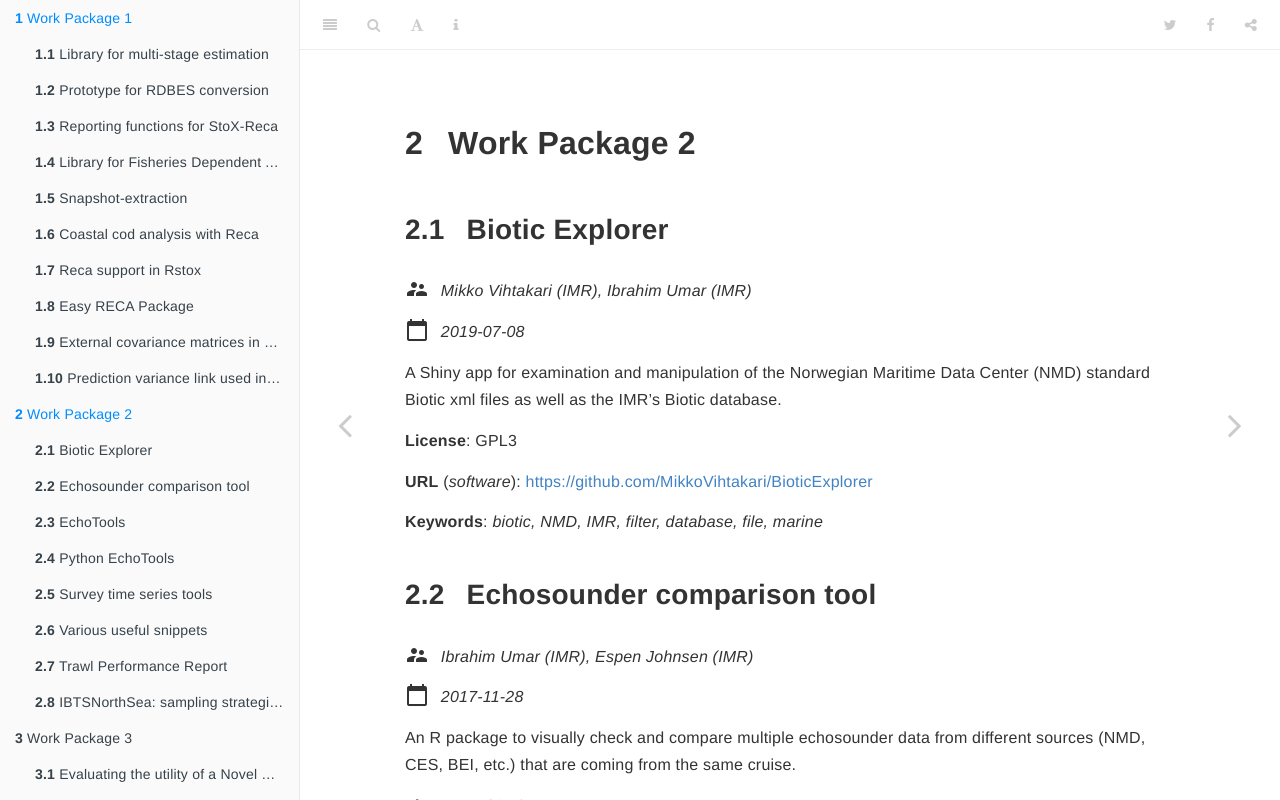
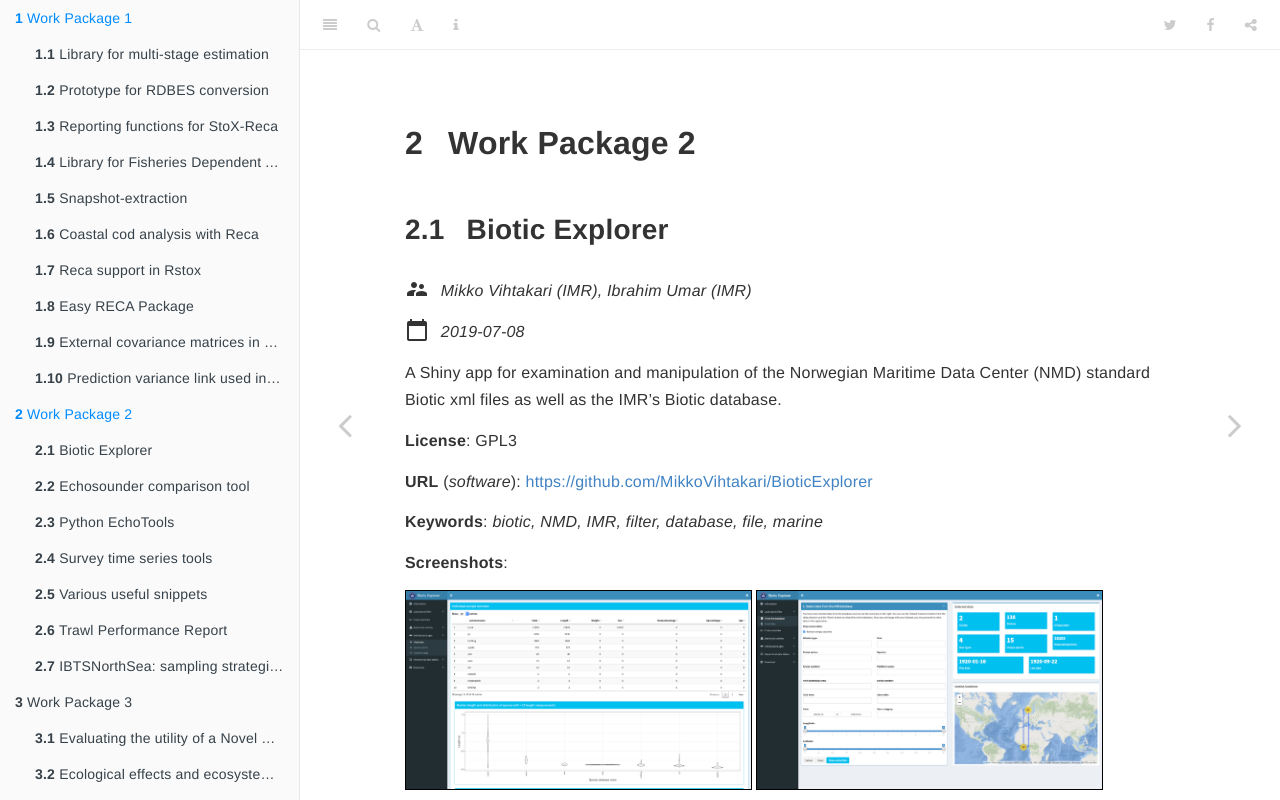
Before and after one commit to REDUS-IMR/codes, a plain HTML site: page work-package-2.html in a window 1280 px wide. Drawn offline with Linux system fonts and the light colour scheme.

Commit message:
Latest update

```diff
--- a/work-package-2.html
+++ b/work-package-2.html
@@ -104,12 +104,11 @@
 <ul>
 <li class="chapter" data-level="2.1" data-path="work-package-2.html"><a href="work-package-2.html#biotic-explorer"><i class="fa fa-check"></i><b>2.1</b> Biotic Explorer</a></li>
 <li class="chapter" data-level="2.2" data-path="work-package-2.html"><a href="work-package-2.html#echosounder-comparison-tool"><i class="fa fa-check"></i><b>2.2</b> Echosounder comparison tool</a></li>
-<li class="chapter" data-level="2.3" data-path="work-package-2.html"><a href="work-package-2.html#echotools"><i class="fa fa-check"></i><b>2.3</b> EchoTools</a></li>
-<li class="chapter" data-level="2.4" data-path="work-package-2.html"><a href="work-package-2.html#python-echotools"><i class="fa fa-check"></i><b>2.4</b> Python EchoTools</a></li>
-<li class="chapter" data-level="2.5" data-path="work-package-2.html"><a href="work-package-2.html#survey-time-series-tools"><i class="fa fa-check"></i><b>2.5</b> Survey time series tools</a></li>
-<li class="chapter" data-level="2.6" data-path="work-package-2.html"><a href="work-package-2.html#various-useful-snippets"><i class="fa fa-check"></i><b>2.6</b> Various useful snippets</a></li>
-<li class="chapter" data-level="2.7" data-path="work-package-2.html"><a href="work-package-2.html#trawl-performance-report"><i class="fa fa-check"></i><b>2.7</b> Trawl Performance Report</a></li>
-<li class="chapter" data-level="2.8" data-path="work-package-2.html"><a href="work-package-2.html#ibtsnorthsea-sampling-strategies-for-age-determination-of-cod-gadhus-morhua"><i class="fa fa-check"></i><b>2.8</b> IBTSNorthSea: sampling strategies for age determination of cod (Gadhus morhua)</a></li>
+<li class="chapter" data-level="2.3" data-path="work-package-2.html"><a href="work-package-2.html#python-echotools"><i class="fa fa-check"></i><b>2.3</b> Python EchoTools</a></li>
+<li class="chapter" data-level="2.4" data-path="work-package-2.html"><a href="work-package-2.html#survey-time-series-tools"><i class="fa fa-check"></i><b>2.4</b> Survey time series tools</a></li>
+<li class="chapter" data-level="2.5" data-path="work-package-2.html"><a href="work-package-2.html#various-useful-snippets"><i class="fa fa-check"></i><b>2.5</b> Various useful snippets</a></li>
+<li class="chapter" data-level="2.6" data-path="work-package-2.html"><a href="work-package-2.html#trawl-performance-report"><i class="fa fa-check"></i><b>2.6</b> Trawl Performance Report</a></li>
+<li class="chapter" data-level="2.7" data-path="work-package-2.html"><a href="work-package-2.html#ibtsnorthsea-sampling-strategies-for-age-determination-of-cod-gadhus-morhua"><i class="fa fa-check"></i><b>2.7</b> IBTSNorthSea: sampling strategies for age determination of cod (Gadhus morhua)</a></li>
 </ul></li>
 <li class="chapter" data-level="3" data-path="work-package-3.html"><a href="work-package-3.html"><i class="fa fa-check"></i><b>3</b> Work Package 3</a>
 <ul>
@@ -157,6 +156,9 @@
 <p><strong>License</strong>: GPL3</p>
 <p><strong>URL</strong> (<em>software</em>): <a href="https://github.com/MikkoVihtakari/BioticExplorer" class="uri">https://github.com/MikkoVihtakari/BioticExplorer</a></p>
 <p><strong>Keywords</strong>: <em>biotic, NMD, IMR, filter, database, file, marine</em></p>
+<p><strong>Screenshots</strong>:</p>
+<p><img src="images/ibrahim-BioticExplorer1.png" class="screenshot" style="width:45.0%" alt="Screenshot1" />
+<img src="images/ibrahim-BioticExplorer2.png" class="screenshot" style="width:45.0%" alt="Screenshot2" /></p>
 </div>
 <div id="echosounder-comparison-tool" class="section level2" number="2.2">
 <h2><span class="header-section-number">2.2</span> Echosounder comparison tool</h2>
@@ -172,17 +174,8 @@
 <p class="caption">Screenshot1</p>
 </div>
 </div>
-<div id="echotools" class="section level2" number="2.3">
-<h2><span class="header-section-number">2.3</span> EchoTools</h2>
-<p><span class="material-icons">supervisor_account</span> <em>Ibrahim Umar (IMR), Nils Olav Handegard (IMR), Sindre Vatnehol (IMR)</em></p>
-<p><span class="material-icons">calendar_today</span> <em>2018-10-24</em></p>
-<p>Collection of Python scripts to automatically discovers all IMR echosounder reseources and automatically convert their LSSS DB or RAW formats data into LUF20 files.</p>
-<p><strong>License</strong>: LGPL3</p>
-<p><strong>URL</strong> (<em>software</em>): <a href="https://github.com/REDUS-IMR/EchoTools" class="uri">https://github.com/REDUS-IMR/EchoTools</a></p>
-<p><strong>Keywords</strong>: <em>IMR, REDUS, echosounder, python, acoustic, LSSS, database, raw, work, convert, discover</em></p>
-</div>
-<div id="python-echotools" class="section level2" number="2.4">
-<h2><span class="header-section-number">2.4</span> Python EchoTools</h2>
+<div id="python-echotools" class="section level2" number="2.3">
+<h2><span class="header-section-number">2.3</span> Python EchoTools</h2>
 <p><span class="material-icons">supervisor_account</span> <em>Ibrahim Umar (IMR), Sindre Vatnehol (IMR), Nils Olav Handegard (IMR)</em></p>
 <p><span class="material-icons">calendar_today</span> <em>2018-10-24</em></p>
 <p>A collection of Python scripts that can help in organizing all of the IMR’s acoustic raw data and LSSS databases. This tools also supports an automatic batch processing of the raw data to produce LUF20 reports by utilizing LSSS application.</p>
@@ -190,8 +183,8 @@
 <p><strong>URL</strong> (<em>software</em>): <a href="https://github.com/REDUS-IMR/EchoTools" class="uri">https://github.com/REDUS-IMR/EchoTools</a></p>
 <p><strong>Keywords</strong>: <em>acoustic, echosounder, python, IMR, REDUS, convert, organize, LUF20, SIMRAD, LSSS</em></p>
 </div>
-<div id="survey-time-series-tools" class="section level2" number="2.5">
-<h2><span class="header-section-number">2.5</span> Survey time series tools</h2>
+<div id="survey-time-series-tools" class="section level2" number="2.4">
+<h2><span class="header-section-number">2.4</span> Survey time series tools</h2>
 <p><span class="material-icons">supervisor_account</span> <em>Ibrahim Umar (IMR)</em></p>
 <p><span class="material-icons">calendar_today</span> <em>2019-11-22</em></p>
 <p>An R package containing survey time series tools. One tool in the package enables users to download a complete StoX’s survey time series project (StoX project file + biotic data + acoustic data). A drop-in replacement of the deprecated NMD datasetexplorer’s ZIP download feature.
@@ -199,9 +192,12 @@ Another tool enables users to check if their own survey time series’ StoX proj
 <p><strong>License</strong>: LGPL3</p>
 <p><strong>URL</strong> (<em>software</em>): <a href="https://github.com/REDUS-IMR/stsdownloader" class="uri">https://github.com/REDUS-IMR/stsdownloader</a></p>
 <p><strong>Keywords</strong>: <em>survey time series, IMR, REDUS, download, zip, check, estimates</em></p>
+<p><strong>Screenshots</strong>:</p>
+<p><img src="images/ibrahim-ststools1.png" class="screenshot" style="width:45.0%" alt="Screenshot1" />
+<img src="images/ibrahim-ststools2.png" class="screenshot" style="width:45.0%" alt="Screenshot2" /></p>
 </div>
-<div id="various-useful-snippets" class="section level2" number="2.6">
-<h2><span class="header-section-number">2.6</span> Various useful snippets</h2>
+<div id="various-useful-snippets" class="section level2" number="2.5">
+<h2><span class="header-section-number">2.5</span> Various useful snippets</h2>
 <p><span class="material-icons">supervisor_account</span> <em>Ibrahim Umar (IMR)</em></p>
 <p><span class="material-icons">calendar_today</span> <em>2020-12-31</em></p>
 <p>This is a collection of some scripts that can be useful for processing the IMR biotic data version 3 using R program. One script is for downloading a whole cruise and flattening the tables into one big table, while another one is for adding the missing scientific names for all the samples</p>
@@ -209,8 +205,8 @@ Another tool enables users to check if their own survey time series’ StoX proj
 <p><strong>Download</strong> (<em>software</em>): <a href="./assets/ibrahim-various_scripts.R">ibrahim-various_scripts.R</a></p>
 <p><strong>Keywords</strong>: <em>scripts, biotic, REDUS, IMR</em></p>
 </div>
-<div id="trawl-performance-report" class="section level2" number="2.7">
-<h2><span class="header-section-number">2.7</span> Trawl Performance Report</h2>
+<div id="trawl-performance-report" class="section level2" number="2.6">
+<h2><span class="header-section-number">2.6</span> Trawl Performance Report</h2>
 <p><span class="material-icons">supervisor_account</span> <em>Melanie Underwood (IMR)</em></p>
 <p><span class="material-icons">calendar_today</span> <em>2020-12-05</em></p>
 <p>Program that reads the trawl sensors data (Scanmar data and toktlogger REF files) to create a report. The report gives insights on when a trawl is performing correctly or when there is something that needs to be looked into further (i.e., opening height is too low/high or the trawl did not have good bottom contact, etc).</p>
@@ -224,11 +220,12 @@ Another tool enables users to check if their own survey time series’ StoX proj
 <img src="images/melanie-sensor_parsers4.jpg" class="screenshot" style="width:45.0%" alt="Screenshot4" />
 <img src="images/melanie-sensor_parsers5.jpg" class="screenshot" style="width:45.0%" alt="Screenshot5" /></p>
 </div>
-<div id="ibtsnorthsea-sampling-strategies-for-age-determination-of-cod-gadhus-morhua" class="section level2" number="2.8">
-<h2><span class="header-section-number">2.8</span> IBTSNorthSea: sampling strategies for age determination of cod (Gadhus morhua)</h2>
+<div id="ibtsnorthsea-sampling-strategies-for-age-determination-of-cod-gadhus-morhua" class="section level2" number="2.7">
+<h2><span class="header-section-number">2.7</span> IBTSNorthSea: sampling strategies for age determination of cod (Gadhus morhua)</h2>
 <p><span class="material-icons">supervisor_account</span> <em>Natoya O.A.S. Jourdain (IMR), Olav N. Breivik (NR) and Edvin Fuglebakk (IMR) </em></p>
 <p><span class="material-icons">calendar_today</span> <em>2019-02-20</em></p>
 <p>The North Sea cod stock assessment is based on indices of abundance-at-age from fishery-independent bottom trawl surveys. The age structure of the catch is estimated by sampling fish for otoliths collection in a length-stratified manner from trawl hauls. Since age determination of fish is costly and time consuming, only a fraction of fish is sampled for age from a larger sample of the length distribution and an age–length key (ALK) is then used to obtain the age distribution. In this study, we evaluate ALK estimators for calculating the indices of abundance-at-age, with and without the assumption of constant age–length structures over relatively large areas. We show that the ALK estimators give similar point estimates of abundance-at-age and yield similar performance with respect to precision. We also quantify the uncertainty of indices of abundance and examine the effect of reducing the number of fish sampled for age determination on precision. For various subsampling strategies of otoliths collection, we show that one fish per 5-cm-length group width per trawl haul is sufficient and the total number of fish subsampled for age from trawl surveys could be reduced by at least half (50%) without appreciable loss in precision.</p>
+<p><strong>Jupyter notebook</strong>: (<a href="https://nbviewer.jupyter.org/urls/redus-imr.github.io/codes/assets/natoya-ibts.ipynb">show</a>) (<a href="assets/natoya-ibts.ipynb">download</a>)</p>
 <p><strong>URL</strong> (<em>software</em>): <a href="https://github.com/NatoyaJourdain/IBTSNorthSea" class="uri">https://github.com/NatoyaJourdain/IBTSNorthSea</a></p>
 <p><strong>Related identifiers</strong>: <a href="https://doi.org/10.1093/icesjms/fsaa013" class="uri">https://doi.org/10.1093/icesjms/fsaa013</a></p>
 </div>
```
Also changed, not shown: index.html (+5 -7 lines), search_index.json (+1 -1 lines), work-package-3.html (+8 -7 lines), work-package-4.html (+5 -6 lines), images/ibrahim-BioticExplorer1.png (added), images/ibrahim-BioticExplorer2.png (added), images/ibrahim-ststools1.png (added), images/ibrahim-ststools2.png (added), reference-keys.txt, 3 other files.
